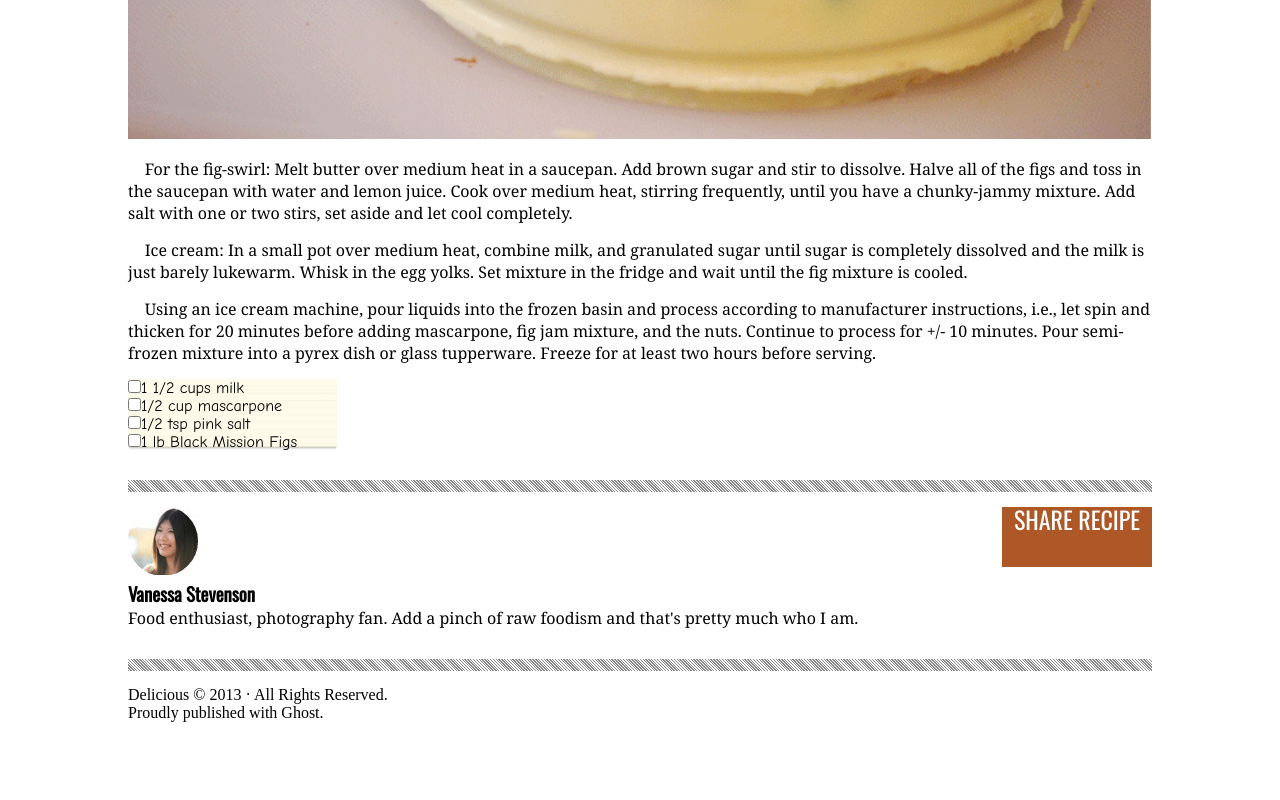
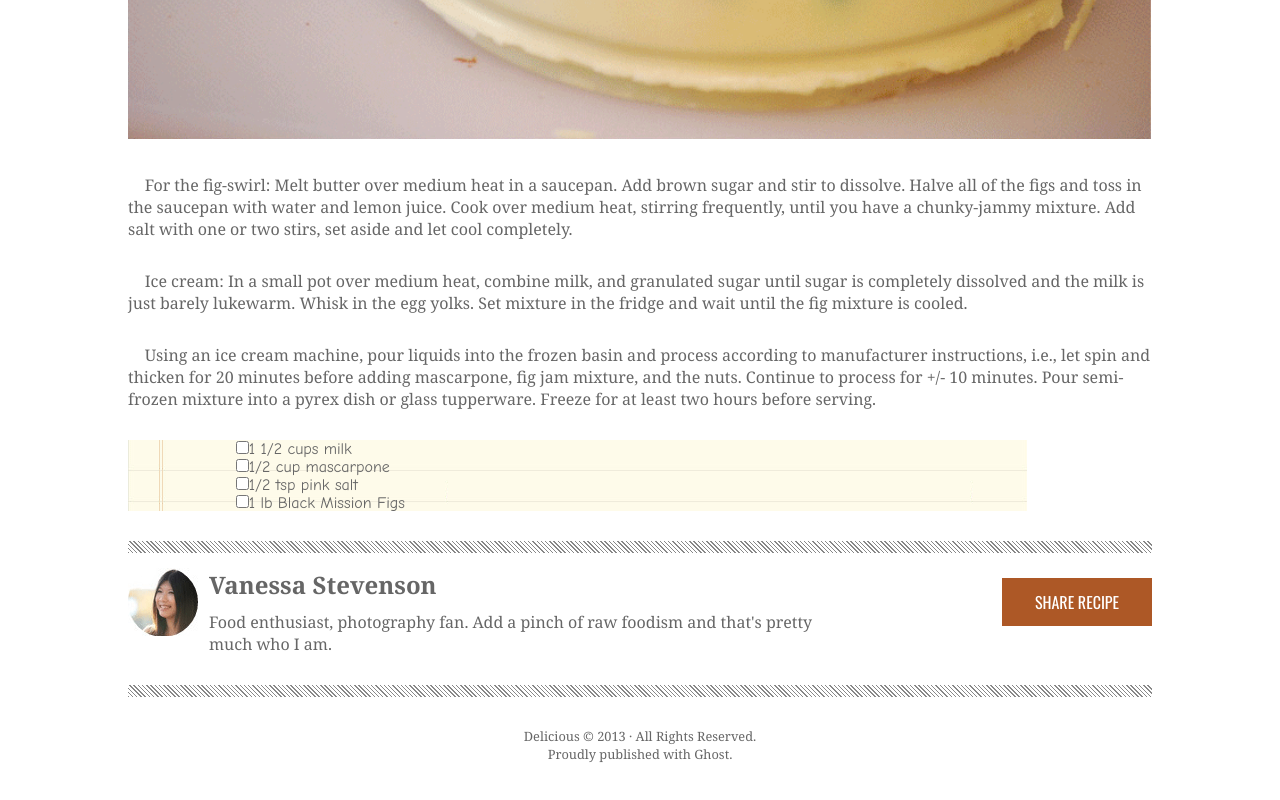
Before and after one commit to jjfeore/chocolatepizza, a plain HTML site: page index.html in a window 1280 px wide. Shown: the part 795-1595 px from the top of the page. Before the commit the page ends 1517 px from the top, so only its background shows below. Drawn offline with nearby package versions, Linux system fonts and the light colour scheme.

Commit message:
Got everything except the checkbox area working alright

```diff
--- a/index.html
+++ b/index.html
@@ -14,7 +14,7 @@
         <div id="logo-sect">
           <img src="images/logo.png" />
           <span id="logo-text">Delicious</span>
-          <p>THE BEST FOOD ON THE WEB</h6>
+          <p>THE BEST FOOD ON THE WEB</p>
         </div>
         <div id="icons">
           <img src="images/fb-icon.png" />
@@ -48,7 +48,8 @@
         <p>&nbsp;&nbsp;&nbsp;&nbsp;Using an ice cream machine, pour liquids into the frozen basin and process according to manufacturer instructions, i.e., let spin and thicken for 20 minutes before adding mascarpone, fig jam mixture, and the nuts. Continue to process for +/- 10 minutes. Pour semi-frozen mixture into a pyrex dish or glass tupperware. Freeze for at least two hours before serving.</p>
       </article>
       <section id="list-sect">
-        <div>
+        <div class="spacer"></div>
+        <div class="list-info">
           <p><input type="checkbox"><label for="Checkbox for Milk">1 1/2 cups milk</label></p>
           <p><input type="checkbox"><label for="Checkbox for Mascarpone">1/2 cup mascarpone</label></p>
           <p><input type="checkbox"><label for="Checkbox for Salt">1/2 tsp pink salt</label></p>
@@ -56,6 +57,7 @@
           <p><input type="checkbox"><label for="Checkbox for Brown Sugar">1/2 cup brown sugar</label></p>
           <p><input type="checkbox"><label for="Checkbox for water">2-4 tbsp water</label></p>
         </div>
+        <div class="spacer" class="list-info"></div>
         <div>
           <p><input type="checkbox"><label for="Checkbox for Heavy Cream">1 1/2 cups heavy cream</label></p>
           <p><input type="checkbox"><label for="Checkbox for Granulated Sugar">1/3 cup granulated sugar</label></p>
@@ -64,6 +66,7 @@
           <p><input type="checkbox"><label for="Checkbox for Butter">2 tbsp butter</label></p>
           <p><input type="checkbox"><label for="Checkbox for Pecans">1 cup honey roasted pecans, roughly chopped</label></p>
         </div>
+        <div class="spacer"></div>
       </section>
     </main>
 
@@ -72,7 +75,7 @@
       <section>
         <div id="author-sect">
           <img src="images/van-pic.png" />
-          <h3>Vanessa Stevenson</h3>
+          <span id="auth-text">Vanessa Stevenson</span>
           <p>Food enthusiast, photography fan. Add a pinch of raw foodism and that's pretty much who I am.</p>
         </div>
         <div id="share-recipe">
--- a/style.css
+++ b/style.css
@@ -3,6 +3,11 @@
   margin: 0px;
   border: 0px;
   padding: 0px;
+}
+
+body {
+  color: #666;
+  font-family: Georgia, serif;
 }
 
 header, main, footer {
@@ -66,7 +71,7 @@ hr {
   #888,
   #888 1px,
   #FFF 1px,
-  #FFF 2px
+  #FFF 3px
   );
   height: 12px;
   margin-top: 30px;
@@ -113,21 +118,35 @@ article img {
 }
 
 article p {
-  margin-top: 15px;
+  margin-top: 30px;
   font-family: Georgia, serif;
 }
 
 #list-sect {
-  margin-top: 15px;
+  margin-top: 30px;
   width: 100%;
-  background-size: contain;
   background-repeat: no-repeat;
-  overflow: hidden;
   background-image: url("images/list-bg.png");
   font-family: 'Comic Sans MS', serif;
 }
 
+.list-info {
+  display: inline-block;
+  width: 35%;
+}
+
+.spacer {
+  display: inline-block;
+  width: 10%;
+}
+
+footer {
+  display: block;
+  overflow: hidden;
+}
+
 footer section {
+  position: relative;
   overflow: hidden;
   margin-top: 15px;
 }
@@ -137,20 +156,36 @@ footer section {
   font-family: Georgia, serif;
 }
 
-#author-sect h3 {
+#author-sect img {
+  float: left;
+  margin: 0px 10px 0px 0px;
+}
+
+#auth-text {
   font-weight: bold;
+  font-size: 1.5em;
+}
+
+#author-sect p {
+  margin-top: 10px;
 }
 
 #share-recipe {
   float: right;
   font-family: 'Oswald', sans-serif;
   font-weight: 300;
-  font-size: 1.5em;
+  font-size: 1em;
   color: #FFF;
   background-color: #AD5826;
-  height: 60px;
+  height: 3em;
   width: 150px;
   text-align: center;
-  line-height: 1em;
-  vertical-align: middle;
+  line-height: 3em;
+  margin-top: 10px;
 }
+
+#legal {
+  text-align: center;
+  font-size: 0.8em;
+  margin: 30px 0px 50px 0px;
+}
```
